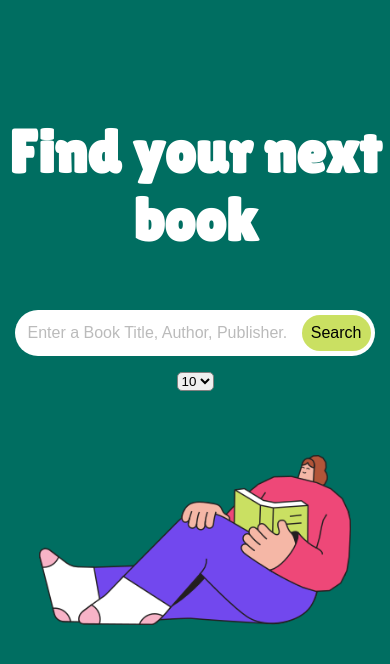
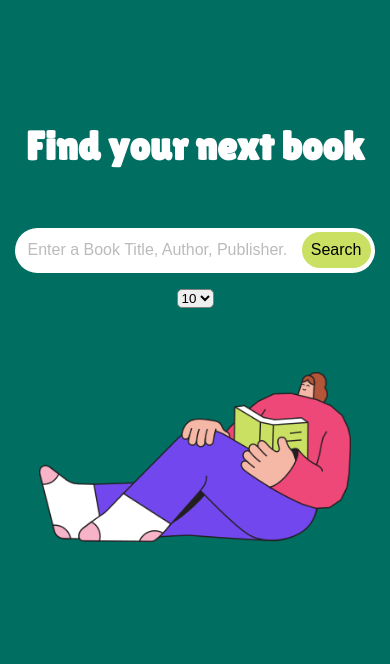
Before and after one commit to kvtrice/books-search-engine, a React (Vite) app: page / in a window 390 px wide. Shown: the top 664 px of the page. Built offline with nearby package versions, Linux system fonts and the light colour scheme.

Commit message:
improves margins on header for mobile devices

```diff
--- a/src/components/Header/Header.module.scss
+++ b/src/components/Header/Header.module.scss
@@ -19,12 +19,20 @@
 	box-shadow: 0px 3px 15px #b1b1b1;
 	transition: 400ms ease-in-out;
 
+	@include m.mobile-media-query {
+			padding: 2rem 0 1rem 0;
+	}
+
 	&__full {
-		padding-top: 20%;
+		padding-top: 20rem;
 		background-color: v.$secondar-bg-color;
 		@include m.flex-center;
 		transition: 400ms ease-in-out;
 		height: 100%;
+
+		@include m.mobile-media-query {
+			padding-top: 5rem;
+		}
 	}
 }
 
@@ -36,6 +44,11 @@
 		font-size: 60px;
 		text-align: center;
 		color: white;
+		padding: 1rem;
+
+		@include m.mobile-media-query {
+			font-size: 40px;
+		}
 	}
 }
 
```
